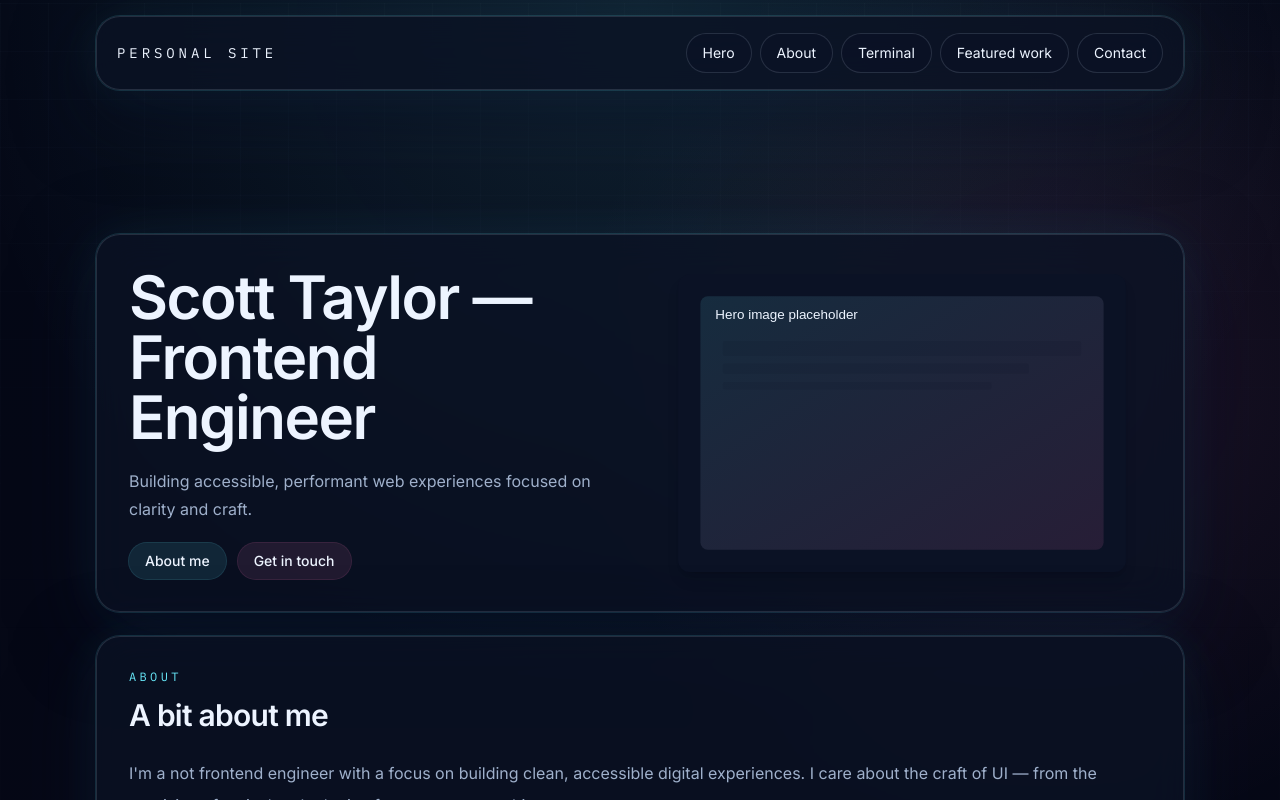
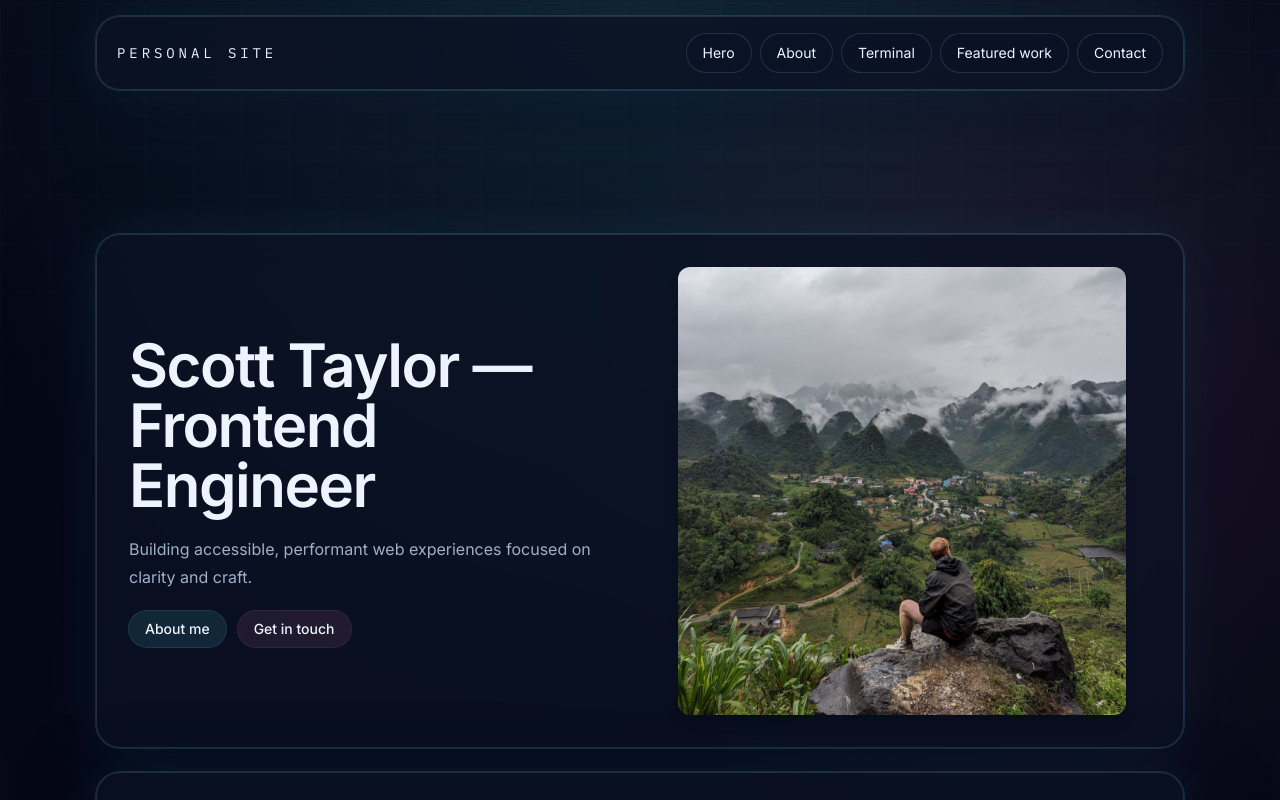
Before and after one commit to staylor11x/personal-site, a Next.js app: page / in a window 1280 px wide. Shown: the top 800 px of the page. Built offline with nearby package versions, Linux system fonts and the light colour scheme; no server answers.

Commit message:
feat: Added new image and updated contact details

```diff
--- a/app/page.tsx
+++ b/app/page.tsx
@@ -38,7 +38,7 @@ export default function Home() {
                 </div>
               </div>
               <div className="flex items-center justify-center">
-                <img src="/images/hero.svg" alt="Decorative hero artwork" aria-hidden="true" className="w-full max-w-md rounded-xl shadow-lg" />
+                <img src="/images/me.jpg" alt="Decorative hero artwork" aria-hidden="true" className="w-full max-w-md rounded-xl shadow-lg" />
               </div>
             </div>
           </SurfaceCard>
--- a/content/contact.md
+++ b/content/contact.md
@@ -2,7 +2,7 @@
 tagline: Let's build something together.
 links:
   - label: Email
-    href: "mailto:hello@example.com"
+    href: "mailto:scott2023taylor@outlook.com"
   - label: GitHub
     href: "https://github.com/staylor11x"
   - label: LinkedIn
```
Also changed, not shown: public/images/hero.svg (deleted), public/images/me.jpg (added).
